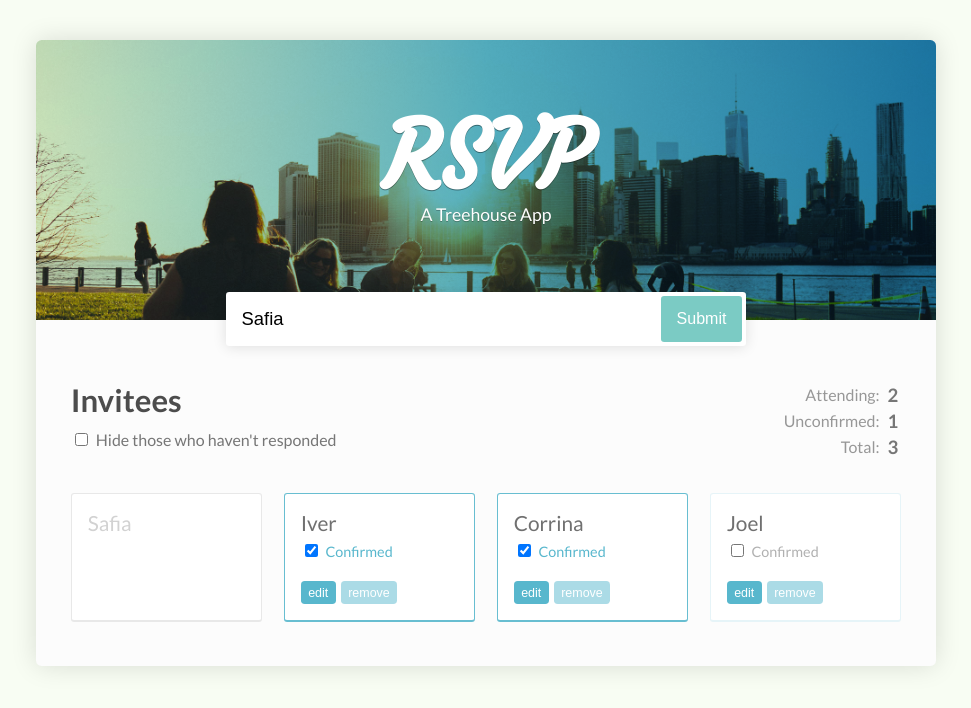
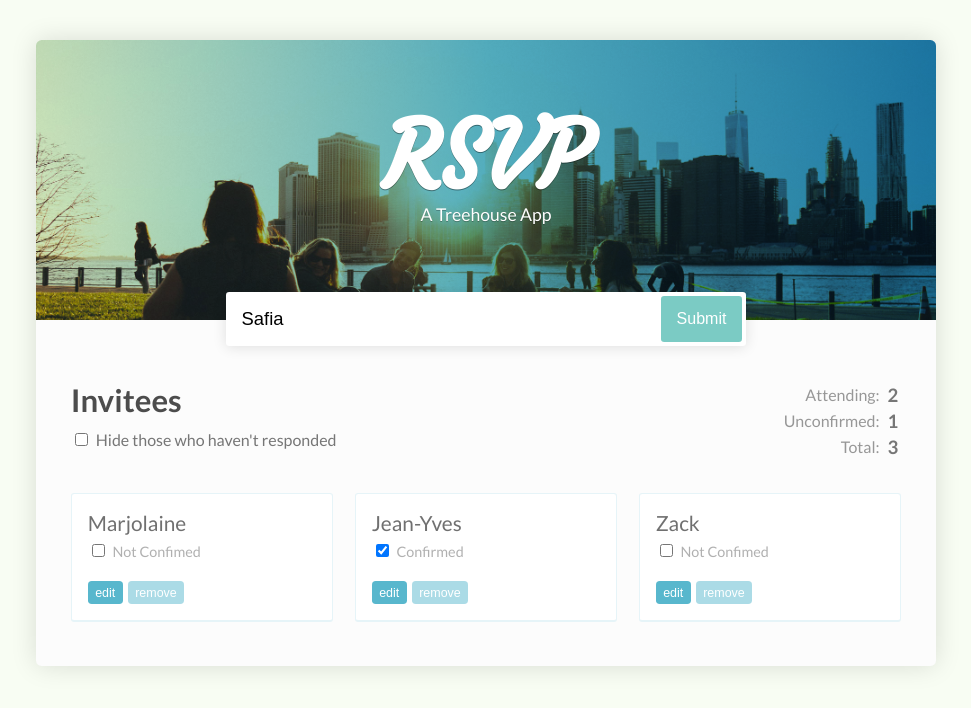
Before and after one commit to syriaca/RSVP, a React (Create React App) app: page / in a window 1280 px wide. Shown: the top 708 px of the page, without its empty margins (154-1125 px from the left). Built offline with nearby package versions, Linux system fonts and the light colour scheme.

Commit message:
Building the GuestList Component
Added propTypes to component which provides guests array to guestList component from main Application Component. Added the variables to the html and use "map" iteration method to get information for each guest

```diff
--- a/package.json
+++ b/package.json
@@ -3,6 +3,7 @@
   "version": "0.1.0",
   "private": true,
   "dependencies": {
+    "prop-types": "^15.6.2",
     "react": "^16.4.1",
     "react-dom": "^16.4.1",
     "react-scripts": "1.1.4"
--- a/src/App.js
+++ b/src/App.js
@@ -13,6 +13,10 @@ class App extends Component {
       {
         name: 'Jean-Yves',
         isConfirmed: true
+      },
+      {
+        name: 'Zack',
+        isConfirmed: false
       }
     ]
   }
@@ -55,7 +59,7 @@ class App extends Component {
               </tr>
             </tbody>
           </table>
-          <GuestList />
+          <GuestList guests={this.state.guests} />
         </div>
       </div>
     );
--- a/src/components/GuestList.js
+++ b/src/components/GuestList.js
@@ -1,31 +1,22 @@
 import React from 'react';
+import PropTypes from 'prop-types';
 
 const GuestList = props =>
         <ul>
-        <li className="pending"><span>Safia</span></li>
-        <li className="responded"><span>Iver</span>
-          <label>
-            <input type="checkbox" checked /> Confirmed
-          </label>
-          <button>edit</button>
-          <button>remove</button>
-        </li>
-        <li className="responded">
-          <span>Corrina</span>
-          <label>
-            <input type="checkbox" checked /> Confirmed
-          </label>
-          <button>edit</button>
-          <button>remove</button>
-        </li>
-        <li>
-          <span>Joel</span>
-          <label>
-            <input type="checkbox" /> Confirmed
-          </label>
-          <button>edit</button>
-          <button>remove</button>
-        </li>
+            {props.guests.map((guest, index) =>
+                <li key={index}>
+                    <span>{guest.name}</span>
+                    <label>
+                        <input type="checkbox" checked={guest.isConfirmed} /> {guest.isConfirmed ? "Confirmed" : "Not Confimed"}
+                    </label>
+                    <button>edit</button>
+                    <button>remove</button>
+                </li>
+            )}
       </ul>;
 
+GuestList.PropTypes = {
+    guests: PropTypes.array.isRequired
+}
+
 export default GuestList;
```
